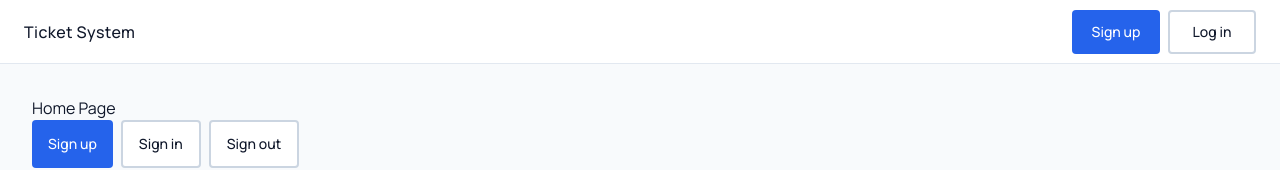
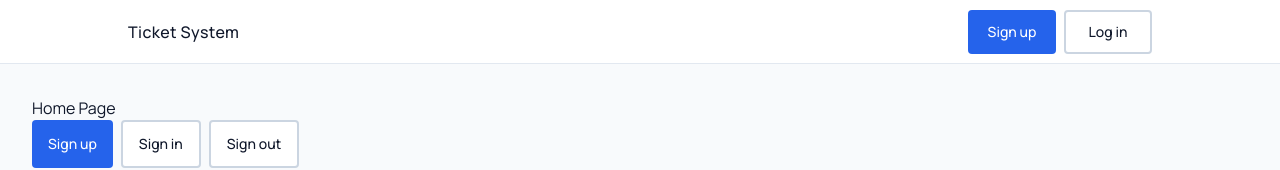
Before and after one commit to CallumB04/ticket-system, a React (Vite) app in the folder frontend/: page / in a window 1280 px wide. Shown: the top 170 px of the page. Built offline with nearby package versions, Linux system fonts and the light colour scheme; no server answers.

Commit message:
feat: add max width to navbar content

```diff
--- a/frontend/src/layout/Navbar/Navbar.tsx
+++ b/frontend/src/layout/Navbar/Navbar.tsx
@@ -17,10 +17,11 @@ const Navbar = ({ className }: NavbarProps) => {
     return (
         <nav
             className={twMerge(
-                "bg-surface border-b-layout-border h-navbar-height fixed top-0 left-0 flex w-screen items-center justify-between border-b px-6",
+                "bg-surface border-b-layout-border h-navbar-height fixed top-0 left-0 flex w-screen items-center border-b px-4 sm:px-6",
                 className
             )}
         >
+            <span className="mx-auto flex w-full max-w-5xl items-center justify-between gap-4">
                 {/* Logo / Brand text */}
                 <Link
                     to="/"
@@ -34,7 +35,11 @@ const Navbar = ({ className }: NavbarProps) => {
                 {sessionLoading ? (
                     <></>
                 ) : user ? (
-                <LinkButton to="/dashboard" variant="primary" className="h-11">
+                    <LinkButton
+                        to="/dashboard"
+                        variant="primary"
+                        className="h-11"
+                    >
                         Go to Dashboard
                     </LinkButton>
                 ) : (
@@ -69,6 +74,7 @@ const Navbar = ({ className }: NavbarProps) => {
                         </Button>
                     </span>
                 )}
+            </span>
         </nav>
     );
 };
```
Lines whose indentation alone changed are shown as unchanged.
